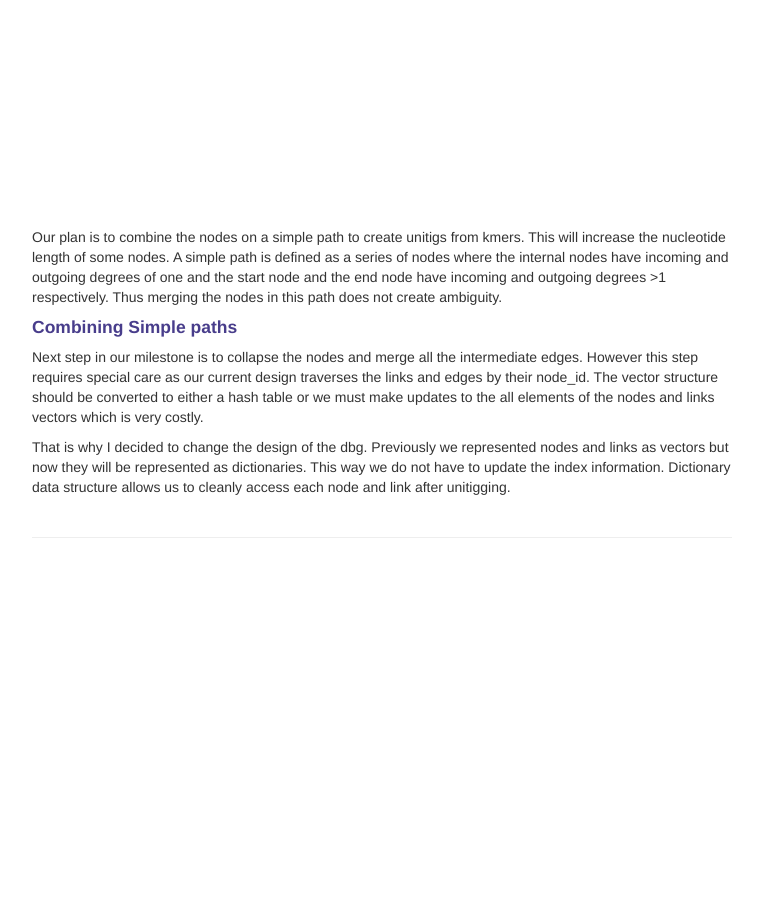
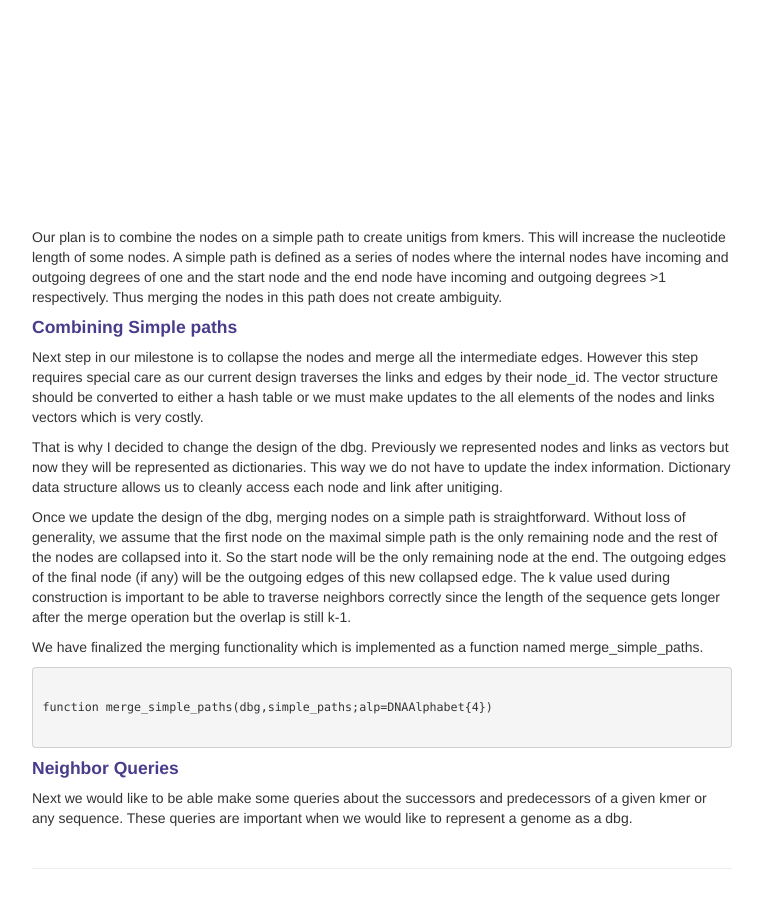
Before and after one commit to ardakdemir/ardakdemir.github.io, a Jekyll site: the page built from pages/gsoc.md, in a window 1280 px wide and 900 px high, scrolled down 5240 px. Shown: the whole window, without its empty margins (258-1021 px from the left). Built offline with Jekyll 4.4.1, drawn with Linux system fonts in a browser that asks for light colours; before the commit the page ends 5809 px from its top, so only the background shows below that.

Commit message:
node merging information

````diff
--- a/pages/gsoc.md
+++ b/pages/gsoc.md
@@ -218,4 +218,22 @@ Next step in our milestone is to collapse the nodes and merge all the intermedia
 However  this step requires special care as our current design traverses the links  and edges by their node_id.
 The vector structure  should be  converted to either a  hash table or we must make updates to the all elements of the  nodes  and links vectors  which is  very costly.
 
-That is why I decided to change the design of the dbg. Previously we represented nodes and links as vectors  but now they will be  represented as dictionaries. This way we  do not have to update the index information. Dictionary data structure allows us to cleanly access each node and link after unitigging.
+That is why I decided to change the design of the dbg. Previously we represented nodes and links as vectors  but now they will be  represented as dictionaries. This way we  do not have to update the index information. Dictionary data structure allows us to cleanly access each node and link after unitiging.
+
+
+Once we update the design of the dbg, merging nodes on a simple path is straightforward. Without loss of generality, we assume that the first node on the maximal simple path is the only remaining node and the rest of the nodes are collapsed into it. So the start node will be the only remaining node at the end. The outgoing edges of the final node (if any) will be the outgoing edges of this new collapsed edge. The k value used during construction is important to be able to traverse neighbors correctly since the length of the sequence gets longer after the merge operation but the overlap is still k-1.
+
+
+We have finalized the merging functionality which is implemented as a function named merge_simple_paths.
+
+```
+
+function merge_simple_paths(dbg,simple_paths;alp=DNAAlphabet{4})
+
+```
+
+
+#### Neighbor Queries
+
+Next we would like to be able make some queries about the successors and predecessors of a given kmer or any sequence.
+These queries are important when we would like to represent a genome as a dbg.
````
